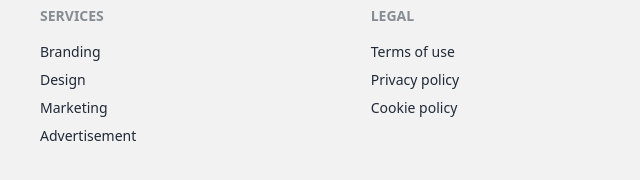
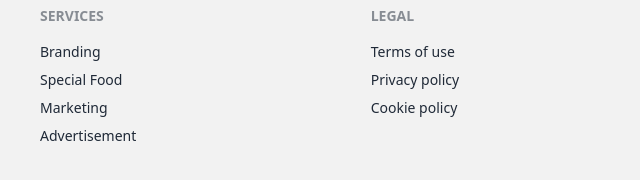
Before and after one commit to ysarafat/food-hunt, a plain HTML site: page index.html in a window 1280 px wide. Shown: the part 790-970 px from the top of the page, 0-640 px from the left. Drawn offline with nearby package versions, Linux system fonts and the light colour scheme; no server answers.

Commit message:
deploy test

```diff
--- a/index.html
+++ b/index.html
@@ -73,7 +73,7 @@
       <div>
         <span class="footer-title">Services</span>
         <a class="link link-hover">Branding</a>
-        <a class="link link-hover">Design</a>
+        <a class="link link-hover">Special Food</a>
         <a class="link link-hover">Marketing</a>
         <a class="link link-hover">Advertisement</a>
       </div>
```
